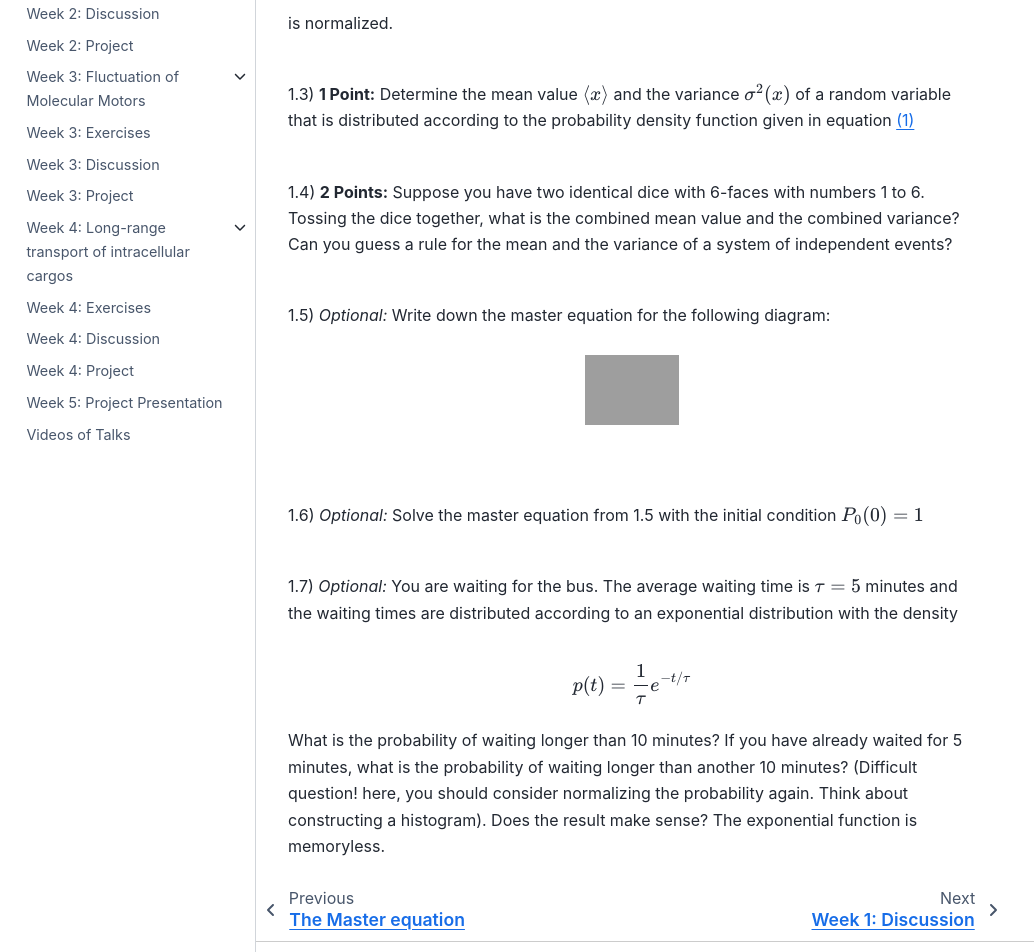
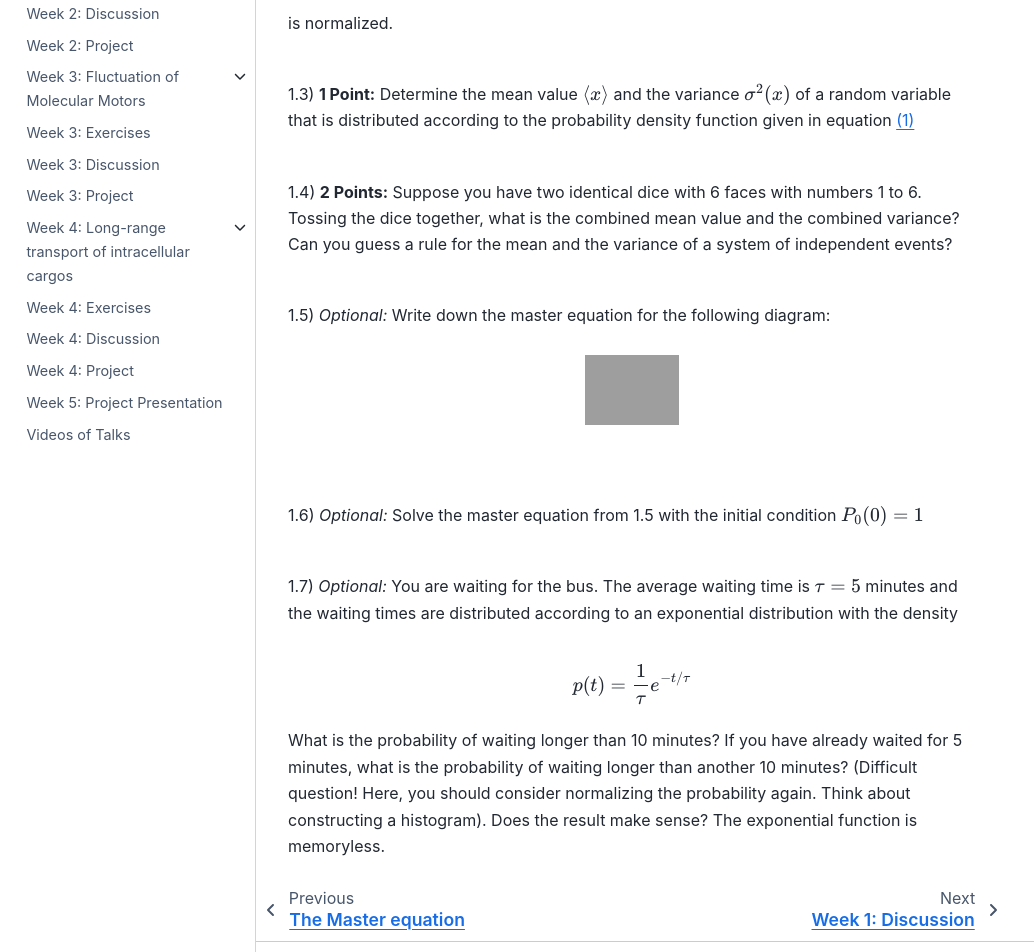
Before and after one commit to drflorianberger/TPUCU25, a Jupyter Book: the page built from week1/ex_wk1.md, in a window 1280 px wide and 1400 px high. Shown: the part 448-1400 px from the top of the window, without its empty margins (0-1034 px from the left). Built offline with Jupyter Book 1.0.4 settings and Sphinx 7.4.7 and the Sphinx Book theme 1.1.4, drawn with Linux system fonts in a browser that asks for light colours; grey boxes are pictures that could not be loaded.

Commit message:
Update ex_wk1.md

```diff
--- a/week1/ex_wk1.md
+++ b/week1/ex_wk1.md
@@ -24,7 +24,7 @@ is normalized.
 <br />
 <br />
 
-1.4) **2 Points:** Suppose you have two identical dice with 6-faces with numbers 1 to 6. Tossing the dice together, what is the combined mean value and the combined variance? Can you guess a rule for the mean and the variance of a system of independent events?
+1.4) **2 Points:** Suppose you have two identical dice with 6 faces with numbers 1 to 6. Tossing the dice together, what is the combined mean value and the combined variance? Can you guess a rule for the mean and the variance of a system of independent events?
 <br />
 <br />
 
@@ -49,4 +49,4 @@ $$
 p(t) = \frac{1}{\tau} e^{-t/\tau}
 $$
 
-What is the probability of waiting longer than 10 minutes? If you have already waited for 5 minutes, what is the probability of waiting longer than another 10 minutes? (Difficult question! here, you should consider normalizing the probability again. Think about constructing a histogram). Does the result make sense? The exponential function is memoryless.
+What is the probability of waiting longer than 10 minutes? If you have already waited for 5 minutes, what is the probability of waiting longer than another 10 minutes? (Difficult question! Here, you should consider normalizing the probability again. Think about constructing a histogram). Does the result make sense? The exponential function is memoryless.
```
